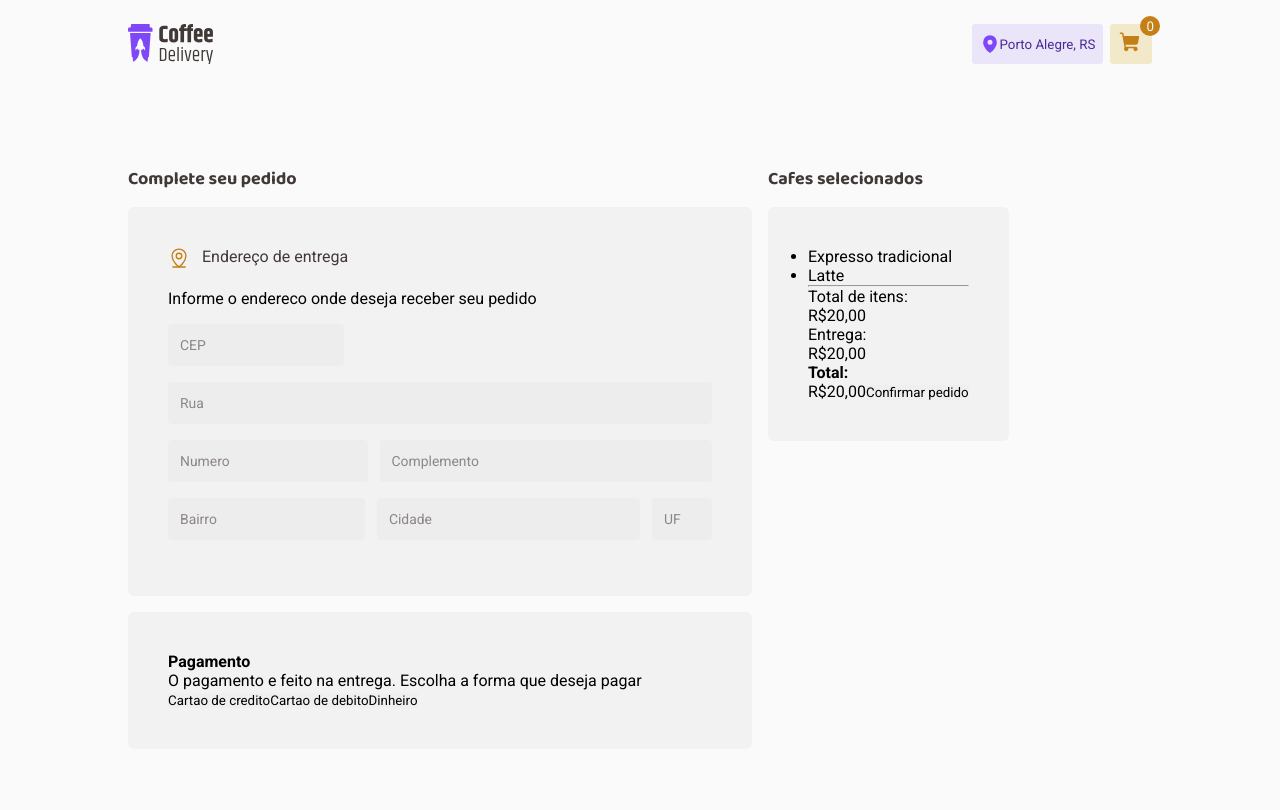
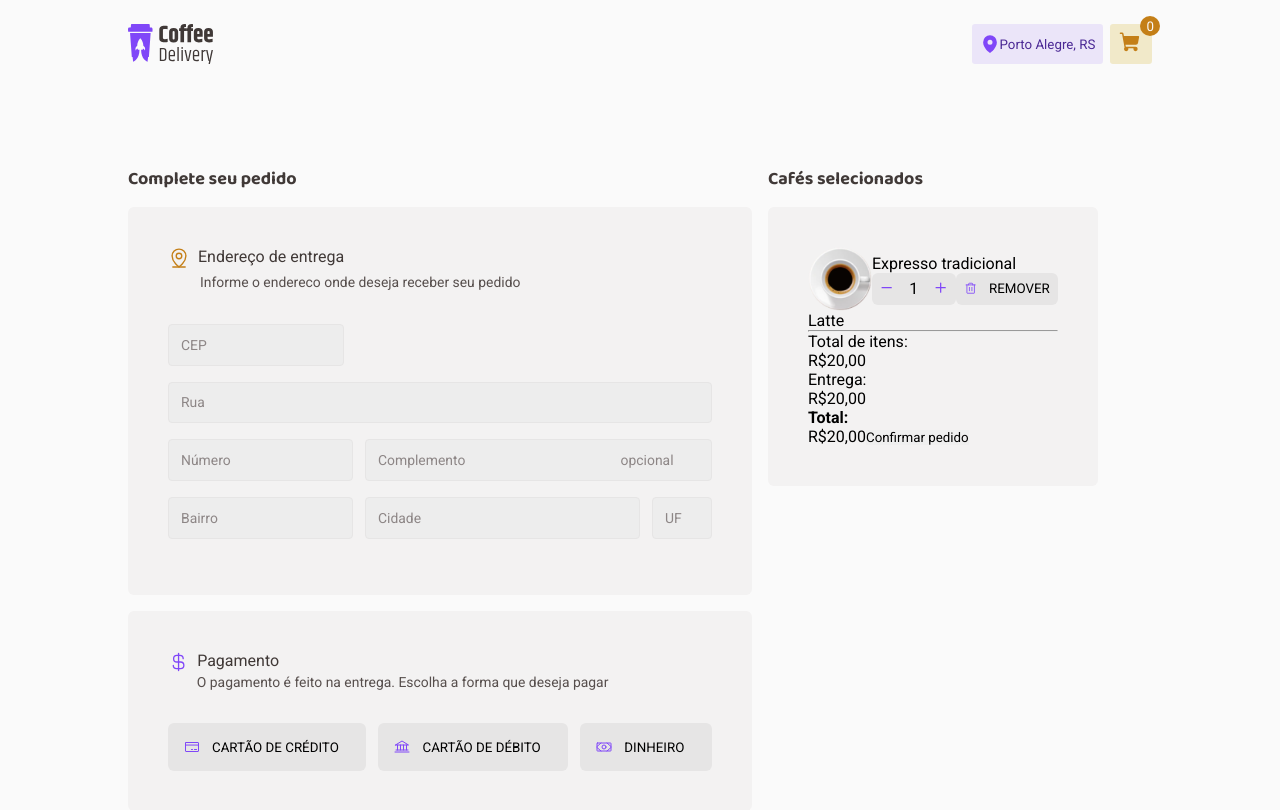
Before and after one commit to PatricFonseca/ignite-coffee-delivery, a React (Vite) app: page / in a window 1280 px wide. Shown: the top 810 px of the page. Built offline with nearby package versions, Linux system fonts and the light colour scheme.

Commit message:
updated project

```diff
--- /dev/null
+++ b/src/components/Button/index.tsx
@@ -0,0 +1,18 @@
+import { ReactNode } from "react";
+import { css } from "styled-components";
+import { ButtonStyled } from "./styles";
+
+interface ISizes {
+	small: typeof css;
+	medium: typeof css;
+	// large: typeof css;
+}
+
+interface ButtonProps {
+	children: ReactNode;
+	size?: keyof ISizes;
+}
+
+export function Button({ children, size = "medium" }: ButtonProps) {
+	return <ButtonStyled size={size}>{children}</ButtonStyled>;
+}
--- /dev/null
+++ b/src/components/Button/styles.ts
@@ -0,0 +1,40 @@
+import styled, { css } from "styled-components";
+
+interface ISizes {
+	small: typeof css;
+	medium: typeof css;
+	// large: typeof css;
+}
+
+const sizes = {
+	small: css`
+		padding: 0.5rem;
+	`,
+	medium: css`
+		padding: 1rem;
+	`,
+};
+
+export const ButtonStyled = styled.button<{ size: keyof ISizes }>`
+	display: flex;
+	align-items: center;
+	background-color: ${(props) => props.theme["base-button"]};
+	border-radius: 6px;
+	gap: 12px;
+	text-transform: uppercase;
+	/* padding: 1rem; */
+
+	${({ size }) => sizes[size]}
+
+	flex: none;
+	order: 0;
+	flex-grow: 1;
+
+	&:hover {
+		background-color: ${(props) => props.theme["purple-light"]};
+	}
+`;
+
+ButtonStyled.defaultProps = {
+	size: "medium",
+};
--- a/src/components/Input/styles.ts
+++ b/src/components/Input/styles.ts
@@ -2,8 +2,8 @@ import styled from "styled-components";
 
 export const InputStyle = styled.input`
 	background-color: ${(props) => props.theme["input"]};
+	border: 1px solid #e6e5e5;
 	height: 2.62rem;
-  border: none;
 	border-radius: 4px;
 	padding: 0.75rem;
 	::placeholder {
--- a/src/components/InputNumberWithButton/index.tsx
+++ b/src/components/InputNumberWithButton/index.tsx
@@ -1,6 +1,11 @@
 import { useEffect, useState } from "react";
 import { Minus, Plus } from "phosphor-react";
-import { ButtonSpinEditLeft, ButtonSpinEditRight, InputNumber } from "./styles";
+import {
+	ButtonSpinEditLeft,
+	ButtonSpinEditRight,
+	Container,
+	InputNumber,
+} from "./styles";
 
 enum TYPE {
 	increase = "increase",
@@ -43,17 +48,25 @@ export function InputNumberWithButton({
 
 	return (
 		<>
-      <ButtonSpinEditLeft onClick={() => handleQuantity(TYPE["decrease"])}>
+			<Container>
+				<ButtonSpinEditLeft
+					size="small"
+					onClick={() => handleQuantity(TYPE["decrease"])}
+				>
 					<span>
 						<Minus weight="bold" />
 					</span>
 				</ButtonSpinEditLeft>
-      <InputNumber>{quantity}</InputNumber>
-      <ButtonSpinEditRight onClick={() => handleQuantity(TYPE["increase"])}>
+				<InputNumber size="small">{quantity}</InputNumber>
+				<ButtonSpinEditRight
+					size="small"
+					onClick={() => handleQuantity(TYPE["increase"])}
+				>
 					<span>
 						<Plus weight="bold" />
 					</span>
 				</ButtonSpinEditRight>
+			</Container>
 		</>
 	);
 }
--- a/src/components/InputNumberWithButton/styles.ts
+++ b/src/components/InputNumberWithButton/styles.ts
@@ -1,32 +1,69 @@
+import { css } from "styled-components";
 import styled from "styled-components";
 
-export const InputNumber = styled.span`
+interface ISizes {
+	small: typeof css;
+	medium: typeof css;
+	// large: typeof css;
+}
+
+const spanSizes = {
+	small: css`
+		padding: 0.41rem 0.5rem;
+		/* font-size: 0.95rem; */
+	`,
+	medium: css`
+		padding: 0.56rem;
+		/* font-size: 1.1rem; */
+	`,
+};
+
+export const InputNumber = styled.span<{ size: keyof ISizes }>`
 	display: flex;
 	justify-content: center;
-  width: 1.5rem;
-  padding: 0.56rem;
 	background-color: #e6e5e5;
-  font-size: 1.1rem;
-  /* border: 0.07rem solid #e6e5e5; */
+
+	${({ size }) => spanSizes[size]}/* padding: 0.56rem;
+	font-size: 1.1rem; */
+	/* width: 1.5rem; */
 `;
 
-export const ButtonSpinEdit = styled.button`
+const sizes = {
+	small: css`
+		padding: 0.49rem 0.5rem;
+	`,
+
+	medium: css`
+		padding: 0.6rem 0.5rem;
+	`,
+};
+
+export const ButtonSpinEdit = styled.button<{ size: keyof ISizes }>`
 	background-color: #e6e5e5;
-  padding: 0.6rem 0.5rem;
+	/* padding: 0.6rem 0.5rem; */
+	${({ size }) => sizes[size]}
 
 	span {
-    font-size: 1rem;
-    /* font-weight: 700; */
+		/* font-size: 1rem; */
 		color: ${(props) => props.theme["purple"]};
 	}
 `;
 
+ButtonSpinEdit.defaultProps = {
+	size: "medium",
+};
+
 export const ButtonSpinEditLeft = styled(ButtonSpinEdit)`
-  border-top-left-radius: 0.7rem;
-  border-bottom-left-radius: 0.7rem;
+	border-top-left-radius: 6px;
+	border-bottom-left-radius: 6px;
 `;
 
 export const ButtonSpinEditRight = styled(ButtonSpinEdit)`
-  border-top-right-radius: 0.7rem;
-  border-bottom-right-radius: 0.7rem;
+	border-top-right-radius: 6px;
+	border-bottom-right-radius: 6px;
 `;
+
+export const Container = styled.div`
+	display: flex;
+	align-items: center;
+`;
--- a/src/pages/Checkout/index.tsx
+++ b/src/pages/Checkout/index.tsx
@@ -1,19 +1,43 @@
+import {
+	Bank,
+	CreditCard,
+	CurrencyDollar,
+	MapPinLine,
+	Money,
+	Trash,
+} from "phosphor-react";
+import { useTheme } from "styled-components";
 import { Input } from "../../components/Input";
 import { Header } from "../../components/Header";
+import { Button } from "../../components/Button";
+import { Row } from "../../components/Row";
 import {
 	CardBox,
 	Container,
 	ContainerScreen,
 	Main,
 	MapIcon,
-  Subtitle,
 	Title,
 	Col,
+	ComplementInput,
+	HeaderTitle,
+	HeaderContainer,
+	HeaderSubtitle,
+	PaymentButtons,
+	HeaderBox,
+	Image,
+	ItemsList,
+	ActionsItem,
 } from "./styles";
-import { Row } from "../../components/Row";
-import { MapPinLine } from "phosphor-react";
+import { InputNumberWithButton } from "../../components/InputNumberWithButton";
+import TypeExpresso from "../../assets/img/TypeExpresso.svg";
+
+interface ColorsTheme {
+	purple: string;
+}
 
 export function Checkout() {
+	const theme = useTheme() as ColorsTheme;
 	return (
 		<>
 			<Header />
@@ -22,17 +46,23 @@ export function Checkout() {
 					<Main>
 						<Title>Complete seu pedido</Title>
 						<CardBox>
-              <Row>
+							<HeaderBox>
+								<HeaderContainer>
 									<MapIcon>
 										<MapPinLine size={22} />
 									</MapIcon>
-                <Subtitle>Endereço de entrega</Subtitle>
-              </Row>
+									<Col gutter={1}>
+										<HeaderTitle>Endereço de entrega</HeaderTitle>
+									</Col>
+								</HeaderContainer>
 								<Row>
-                <Col size={1}>
-                  <span>Informe o endereco onde deseja receber seu pedido</span>
+									<Col gutter={4}>
+										<HeaderSubtitle>
+											Informe o endereco onde deseja receber seu pedido
+										</HeaderSubtitle>
 									</Col>
 								</Row>
+							</HeaderBox>
 							<Row>
 								<Input type="text" placeholder="CEP" size={11} />
 							</Row>
@@ -40,37 +70,70 @@ export function Checkout() {
 								<Input type="text" placeholder="Rua" />
 							</Row>
 							<Row>
-                <Input type="text" placeholder="Numero" size={20} />
-                <Input type="text" placeholder="Complemento" />
+								<Input type="text" placeholder="Número" size={15} />
+								<ComplementInput
+									type="text"
+									placeholder="Complemento                                             opcional"
+								/>
 							</Row>
 							<Row>
-                <Input type="text" placeholder="Bairro" size={25} />
+								<Input type="text" placeholder="Bairro" size={20} />
 								<Input type="text" placeholder="Cidade" />
 								<Input type="text" placeholder="UF" size={3.75} />
 							</Row>
 						</CardBox>
 
 						<CardBox>
-              <h4>Pagamento</h4>
-              <p>
-                O pagamento e feito na entrega. Escolha a forma que deseja pagar
-              </p>
-
-              <div>
-                <button>Cartao de credito</button>
-                <button>Cartao de debito</button>
-                <button>Dinheiro</button>
-              </div>
+							<HeaderBox>
+								<HeaderContainer>
+									<CurrencyDollar color={theme["purple"]} size={22} />
+									<Col gutter={1}>
+										<HeaderTitle>Pagamento</HeaderTitle>
+									</Col>
+								</HeaderContainer>
+								<Row>
+									<Col gutter={3.6}>
+										<HeaderSubtitle>
+											O pagamento é feito na entrega. Escolha a forma que deseja
+											pagar
+										</HeaderSubtitle>
+									</Col>
+								</Row>
+							</HeaderBox>
+							<PaymentButtons>
+								<Button>
+									<CreditCard size={16} color={theme.purple} />
+									Cartão de crédito
+								</Button>
+								<Button>
+									<Bank size={16} color={theme.purple} />
+									Cartão de débito
+								</Button>
+								<Button>
+									<Money size={16} color={theme.purple} />
+									Dinheiro
+								</Button>
+							</PaymentButtons>
 						</CardBox>
 					</Main>
 					<div>
-            <Title>Cafes selecionados</Title>
+						<Title>Cafés selecionados</Title>
 						<CardBox>
+							<ItemsList>
+								<li>
+									<Image src={TypeExpresso} />
 									<div>
-                <ul>
-                  <li>Expresso tradicional</li>
+										Expresso tradicional
+										<ActionsItem>
+											<InputNumberWithButton number={1} setNumber={() => {}} />
+											<Button size="small">
+												<Trash color={theme.purple} /> Remover
+											</Button>
+										</ActionsItem>
+									</div>
+								</li>
 								<li>Latte</li>
-                </ul>
+							</ItemsList>
 							<hr />
 							<p>Total de itens: </p> <span>R$20,00</span>
 							<p>Entrega: </p>
@@ -78,7 +141,6 @@ export function Checkout() {
 							<h4>Total: </h4>
 							<span>R$20,00</span>
 							<button type="submit">Confirmar pedido</button>
-              </div>
 						</CardBox>
 					</div>
 				</ContainerScreen>
--- a/src/pages/Checkout/styles.ts
+++ b/src/pages/Checkout/styles.ts
@@ -1,4 +1,5 @@
 import styled from "styled-components";
+import { Input } from "../../components/Input";
 import { InputStyle } from "../../components/Input/styles";
 
 export const Container = styled.div`
@@ -38,10 +39,28 @@ export const Title = styled.h3`
 	line-height: 23.4px;
 `;
 
-export const Subtitle = styled.h4`
+export const HeaderBox = styled.div`
+	margin-bottom: 2rem;
+`;
+
+export const HeaderTitle = styled.h4`
 	color: ${(props) => props.theme["base-subtitle"]};
 	font-family: "Roboto", sans-serif;
 	font-weight: 400;
+	font-size: 1rem;
+	line-height: 130%;
+`;
+
+export const HeaderContainer = styled.div`
+	display: flex;
+`;
+
+export const HeaderSubtitle = styled.p`
+	color: ${(props) => props.theme["base-text"]};
+	font-family: "Roboto", sans-serif;
+	font-weight: 400;
+	font-size: 0.87rem;
+	line-height: 18.2px;
 `;
 
 export const MapIcon = styled.span`
@@ -49,12 +68,41 @@ export const MapIcon = styled.span`
 `;
 
 interface IColProps {
-  size: number;
+	gutter: number;
 }
 
 export const Col = styled("div")<IColProps>`
-  display: grid;
-  grid-template-columns: repeat(${(props) => props.size}, 1fr);
-  /* grid-template-columns: repeat(6, 1fr); */
-  /* grid-template-rows: 100px; */
+	position: relative;
+	width: 100%;
+	min-height: 1px; // Prevent columns from collapsing when empty
+	padding-left: ${(props) => props.gutter / 2}rem;
+	padding-right: ${(props) => props.gutter / 2}rem;
 `;
+
+export const ComplementInput = styled(Input)`
+	&::placeholder::after {
+		content: "-aa--";
+	}
+`;
+
+export const PaymentButtons = styled.div`
+	display: flex;
+	gap: 12px;
+`;
+
+// right side box
+export const Image = styled.img`
+	width: 64px;
+	height: 64px;
+`;
+
+export const ItemsList = styled.ul`
+	li {
+		display: flex;
+		align-items: center;
+	}
+`;
+
+export const ActionsItem = styled.div`
+	display: flex;
+`;
--- a/src/styles/themes/default.ts
+++ b/src/styles/themes/default.ts
@@ -15,4 +15,5 @@ export const defaultTheme = {
 	"base-subtitle": "#403937",
 	"base-text": "#574F4D",
 	"base-label": "#8D8686",
+	"base-button": "#E6E5E5",
 };
```
Also changed, not shown: src/App.tsx (indentation only), src/pages/Home/components/ItemGrid/index.tsx (indentation only), src/pages/Home/components/ItemGrid/styles.ts (indentation only), src/pages/Home/index.tsx (indentation only). Lines whose indentation alone changed are shown as unchanged.
